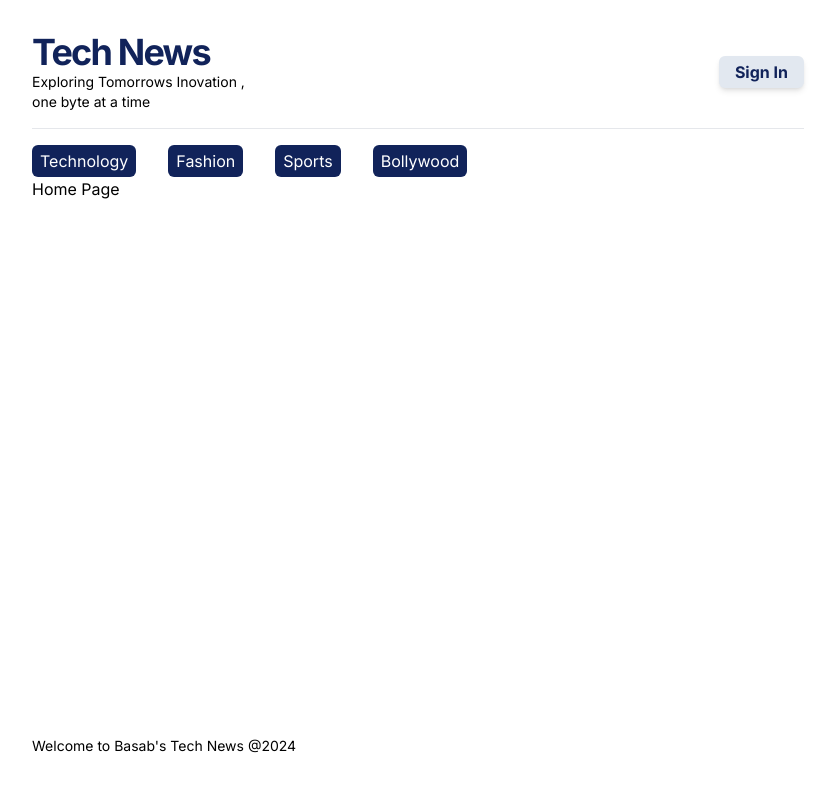
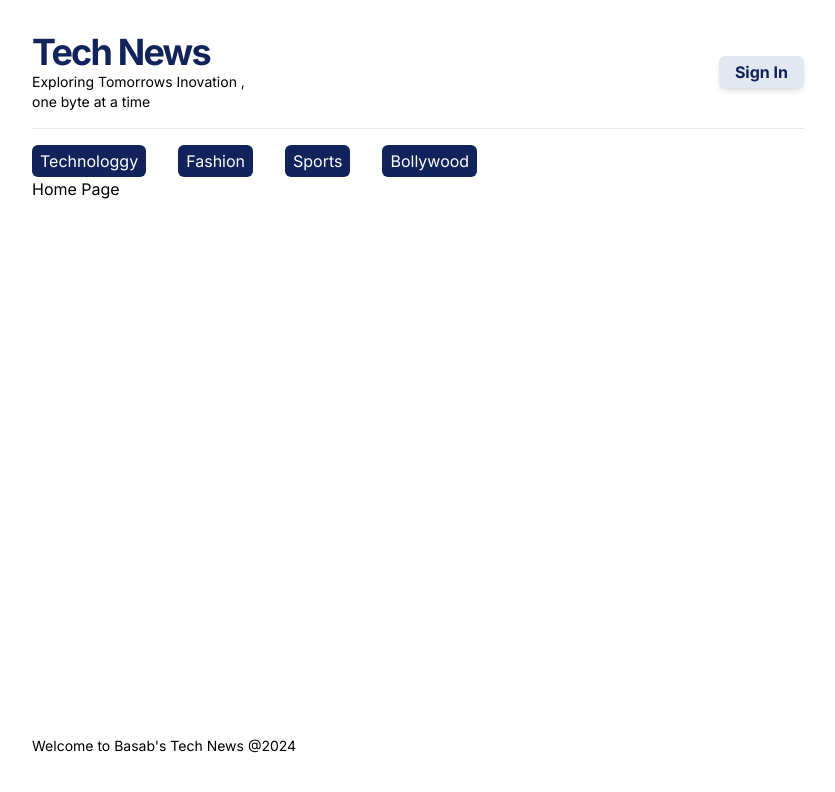
Before and after one commit to Basab-Saha/NextJS_WebApp, a Next.js app: page / in a window 1280 px wide. Shown: the top 792 px of the page, without its empty margins (222-1057 px from the left). Built offline with nearby package versions, Linux system fonts and the light colour scheme.

Commit message:
Styles Catagory component - Commit3

```diff
--- a/app/data.js
+++ b/app/data.js
@@ -1,7 +1,7 @@
 export const CatagoriesData=[
     {
         id:"1",
-        name:"Technology",
+        name:"Technologgy",
     },
     {
         id:"2",
```
